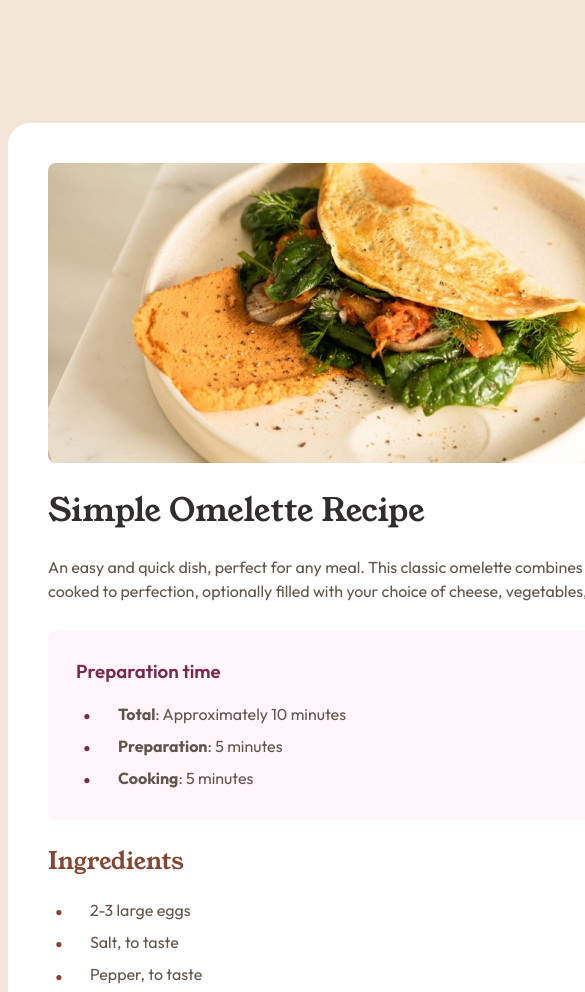
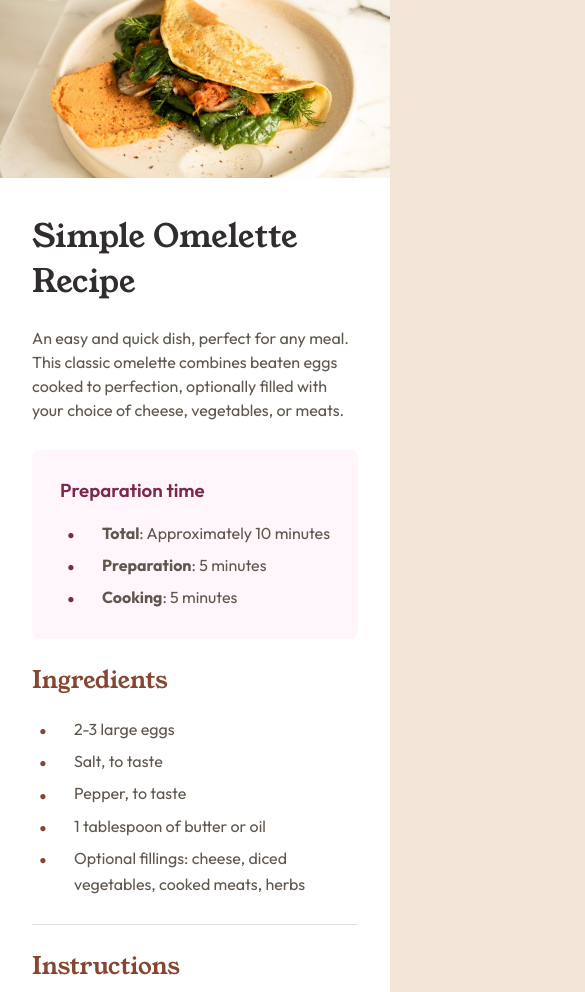
Before and after one commit to dcco/jlbc-front-recipe, a plain HTML site: page index.html in a window 390 px wide. Shown: the top 992 px of the page, 585 px wide, since content can reach past the window. Drawn offline with Linux system fonts and the light colour scheme.

Commit message:
adding mobile

```diff
--- a/index.html
+++ b/index.html
@@ -6,7 +6,7 @@
 
   <link rel="icon" type="image/png" sizes="32x32" href="./images/favicon-32x32.png">
 
-  <title>Frontend Mentor | Recipe page</title>
+  <title>Omelette Recipe</title>
 
   <!-- Feel free to remove these styles or customise in your own stylesheet 👍
   <style>
@@ -17,7 +17,8 @@
 </head>
 <body>
   <div class="page">
-    <img src="./images/image-omelette.jpeg"></img>
+  <img src="./images/image-omelette.jpeg" class="splash" alt="Example Image of an Omelette"></img>
+  <div class="page-main">
   <div class="section">
     <h1 class="title">Simple Omelette Recipe</h1>
     <p>
@@ -95,11 +96,13 @@
     </table>
     </div>
   </div>
+  </div>
+  </div>
 
   <div class="attribution">
     Challenge by <a href="https://www.frontendmentor.io?ref=challenge" target="_blank">Frontend Mentor</a>.
+    <br class="mobile-break">
     Coded by <a href="https://wwww.jlasers.com">John Lee</a>.
-  </div>
   </div>
 </body>
 </html>
--- a/main.css
+++ b/main.css
@@ -22,7 +22,9 @@
 	--darkcoal: hsl(24, 5%, 18%);
 }
 
-	/* main layout css */
+	/* version specific css */
+
+	/* -- for desktop */
 
 body {
 	background-color: var(--eggshell);
@@ -32,6 +34,7 @@ body {
 	font-size: 16px;
 }
 
+@media (min-width:736px) {
 	.page {
 		background-color: var(--white);
 		width: 736px;
@@ -42,6 +45,48 @@ body {
 		margin-top: 123px;
 		margin-bottom: 123px;
 	}
+
+	.splash {
+		width: 100%;
+		box-sizing: border-box;
+		border-radius: 8px;
+	}
+
+	.mobile-break { display: none; }
+}
+
+	/* -- for mobile */
+
+@media not (min-width:736px) {
+	body {
+		margin: 0;
+	}
+
+	.page {
+		background-color: var(--white);
+		padding: 0px;
+	}
+
+	.page-main {
+		padding: 32px;
+	}
+
+	.splash {
+		width: 100%;
+	}
+
+	.title {
+		margin-top: 0;
+	}
+
+	.attribution {
+		background-color: var(--white);
+		padding: 16px;
+		padding-left: 24px;
+	}
+}
+
+	/* main layout css */
 
 .title {
 	color: var(--darkcoal);
@@ -77,12 +122,6 @@ body {
 
 p, li {
 	line-height: 24px;
-}
-
-img {
-	width: 100%;
-	box-sizing: border-box;
-	border-radius: 8px;
 }
 
 hr {
```
Lines whose indentation alone changed are shown as unchanged.
